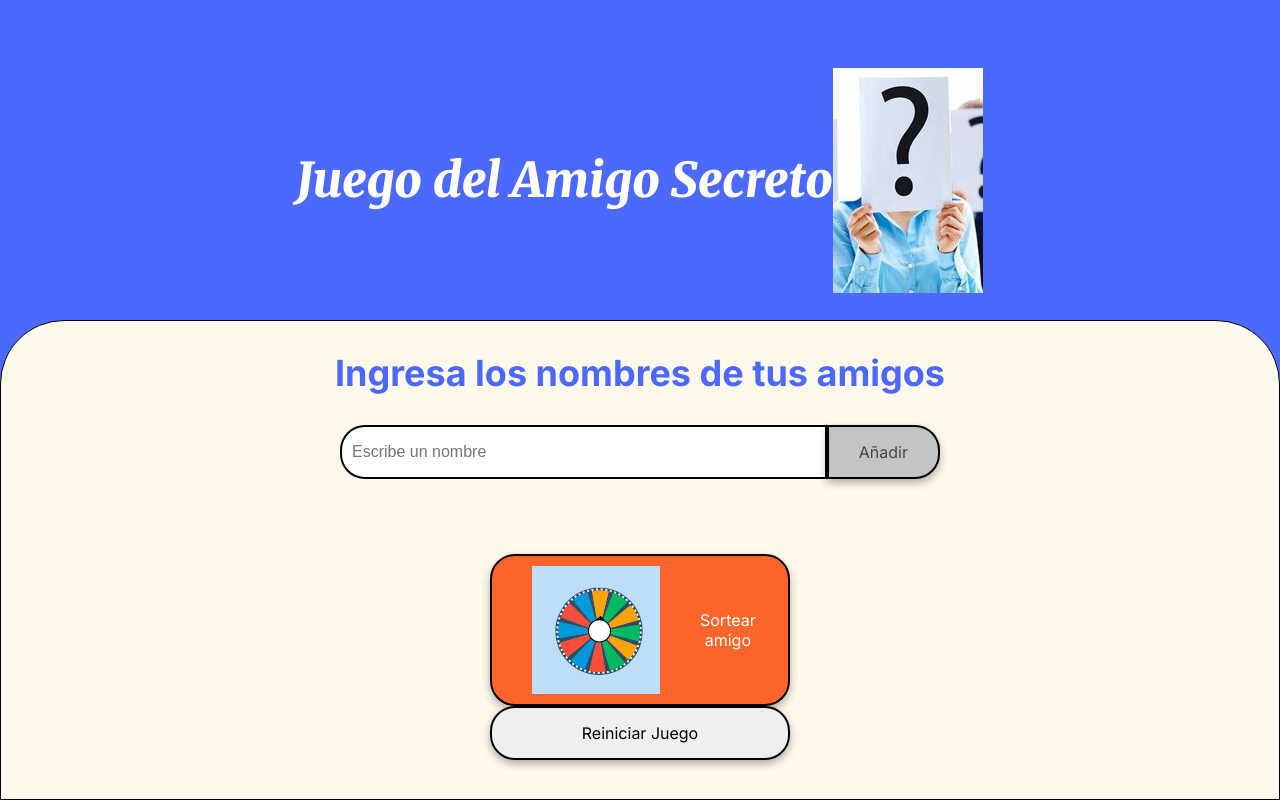
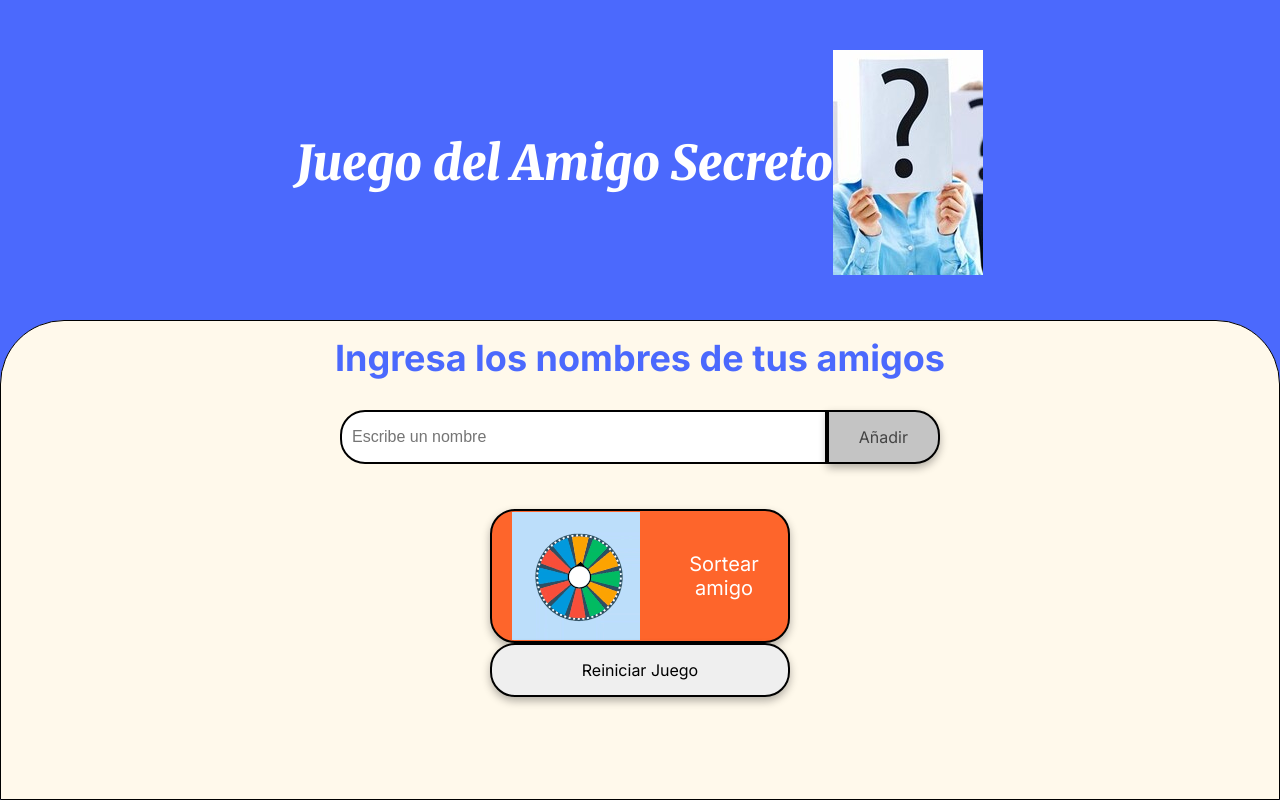
Before and after one commit to Rnrb39/amigo-secreto, a plain HTML site: page index.html in a window 1280 px wide. Drawn offline with Linux system fonts and the light colour scheme.

Commit message:
actualiza ccs

```diff
--- a/style.css
+++ b/style.css
@@ -36,7 +36,7 @@ body {
     display: flex;
     justify-content: center;
     align-items: center;
-    padding: 40px 0 0;
+    padding: 5px 0 0;
 }
 
 /* Sección de entrada */
@@ -48,7 +48,7 @@ body {
     display: flex;
     flex-direction: column;
     align-items: center;
-    padding: 20px;
+    padding: 5px;
     width: 100%;
 }
 
@@ -131,7 +131,7 @@ ul {
     color: var(--color-text);
     font-family: "Inter", sans-serif;
     font-size: 18px;
-    margin: 20px 0;
+    margin: 10px 0;
 }
 
 .result-list {
@@ -147,10 +147,10 @@ ul {
     display: flex;
     align-items: center;
     width: 100%;
-    padding: 10px 40px;
+    padding: 1px 20px;
     color: var(--color-white);
     background-color: var(--color-button);
-    font-size: 16px;
+    font-size: 20px;
 }
 
 .button-draw img {
```
